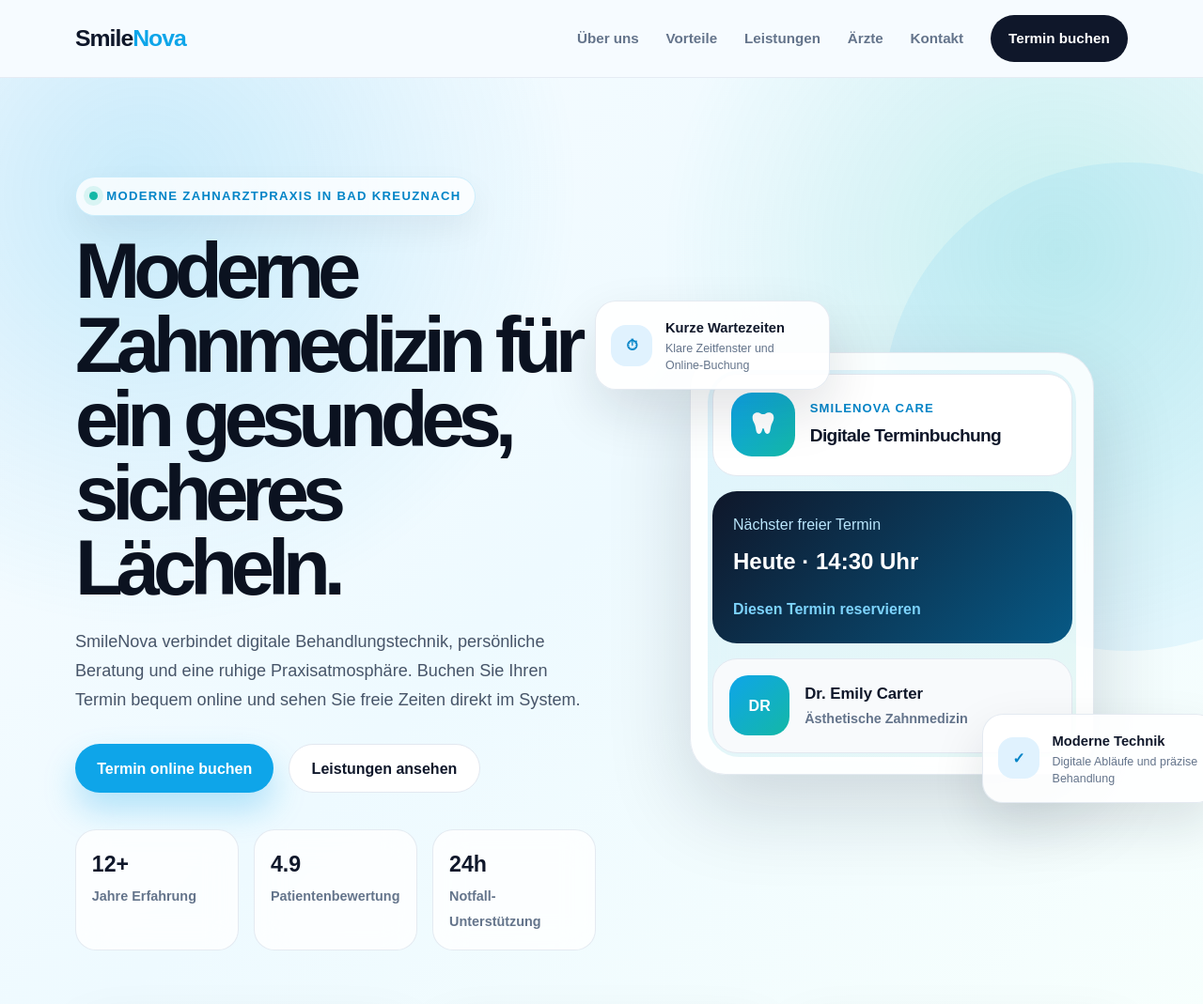
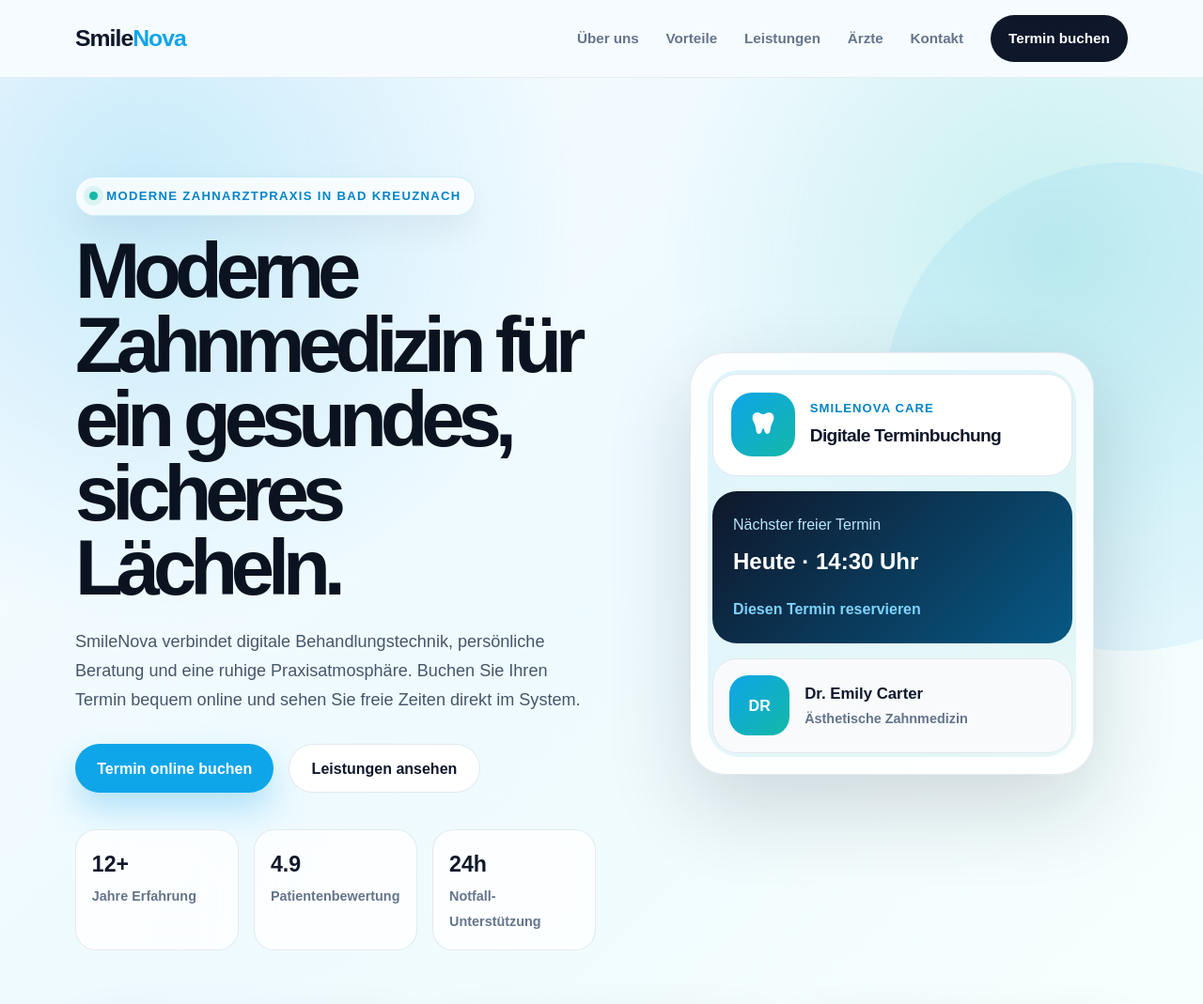
Before and after one commit to MasoudRahimi1991/smilenova-dental-booking-system, a website: page public/index.html in a window 1280 px wide. Shown: the top 1069 px of the page at 94% size. Drawn offline with Linux system fonts and the light colour scheme; no server answers.

Commit message:
Update homepage design

```diff
--- a/public/index.html
+++ b/public/index.html
@@ -109,22 +109,6 @@
                 <h3>Dr. Emily Carter</h3>
                 <p>Ästhetische Zahnmedizin</p>
               </div>
-            </div>
-          </div>
-
-          <div class="floating-info-card floating-card-one">
-            <span>⏱</span>
-            <div>
-              <strong>Kurze Wartezeiten</strong>
-              <p>Klare Zeitfenster und Online-Buchung</p>
-            </div>
-          </div>
-
-          <div class="floating-info-card floating-card-two">
-            <span>✓</span>
-            <div>
-              <strong>Moderne Technik</strong>
-              <p>Digitale Abläufe und präzise Behandlung</p>
             </div>
           </div>
         </div>
```
